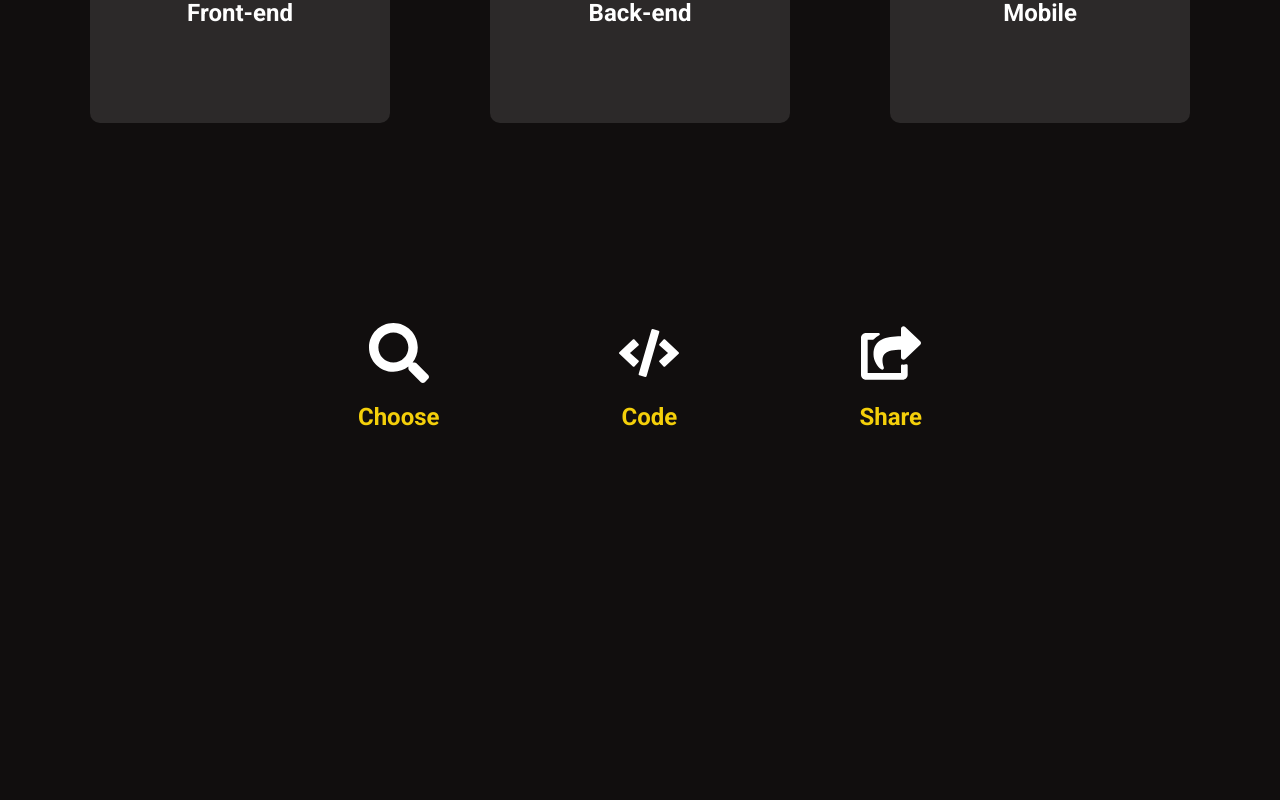
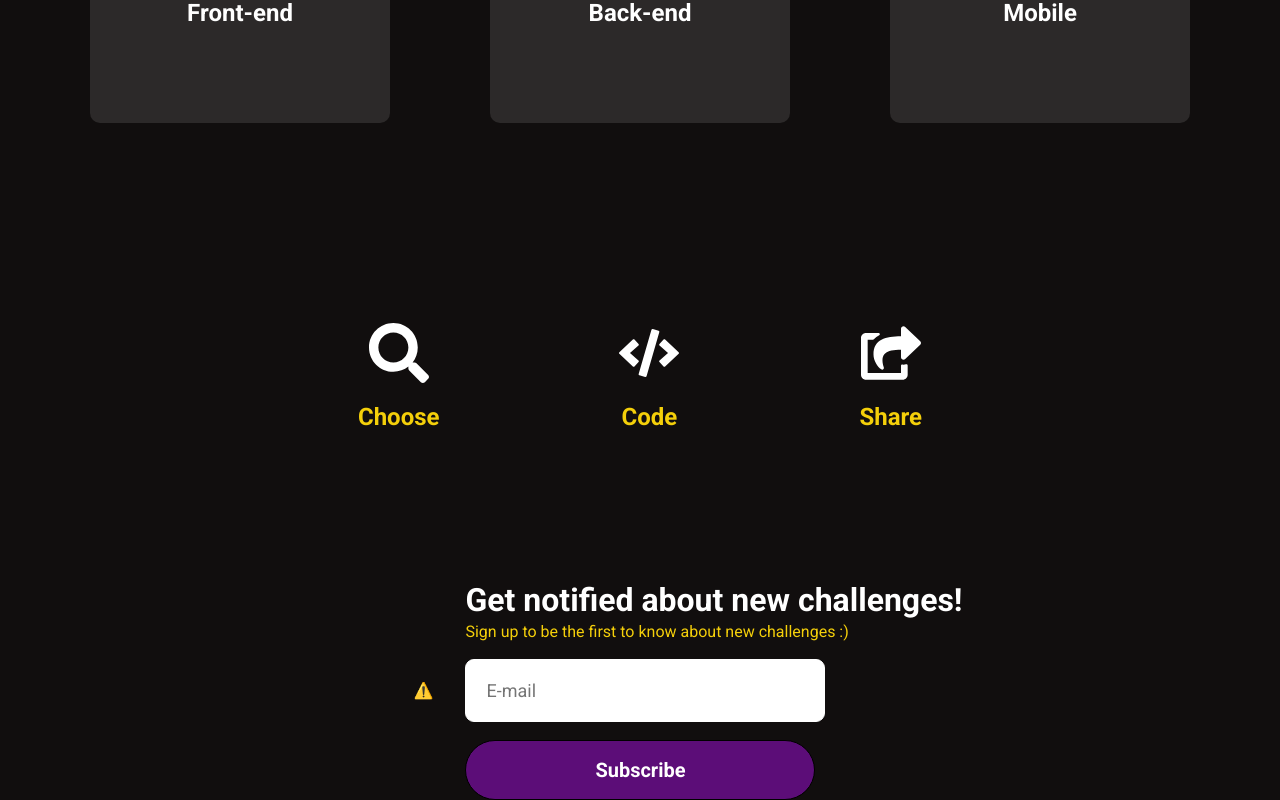
Before and after one commit to Lorenalgm/DevChallenge, a React (Create React App) app in the folder frontend/: page / in a window 1280 px wide. Shown: the part 793-1593 px from the top of the page. Before the commit the page ends 1374 px from the top, so only its background shows below. Built offline with nearby package versions, Linux system fonts and the light colour scheme; no server answers.

Commit message:
Added newsletter form and lottie animation

```diff
--- a/frontend/package.json
+++ b/frontend/package.json
@@ -7,6 +7,7 @@
     "@fortawesome/free-brands-svg-icons": "^5.13.0",
     "@fortawesome/free-solid-svg-icons": "^5.13.0",
     "@fortawesome/react-fontawesome": "^0.1.9",
+    "@lottiefiles/react-lottie-player": "^1.0.2",
     "@testing-library/jest-dom": "^4.2.4",
     "@testing-library/react": "^9.3.2",
     "@testing-library/user-event": "^7.1.2",
@@ -16,7 +17,8 @@
     "react-dom": "^16.13.1",
     "react-loading-skeleton": "^2.0.1",
     "react-router-dom": "^5.2.0",
-    "react-scripts": "3.4.1"
+    "react-scripts": "3.4.1",
+    "styled-components": "^5.1.1"
   },
   "scripts": {
     "start": "react-scripts start",
--- a/frontend/src/pages/Home/index.js
+++ b/frontend/src/pages/Home/index.js
@@ -1,11 +1,31 @@
-import React from 'react';
+import React, { useState } from 'react';
 import { FontAwesomeIcon } from '@fortawesome/react-fontawesome';
 import { faMobileAlt, faLaptopCode, faFileCode, faSearch, faCode, faShareSquare } from '@fortawesome/free-solid-svg-icons'
 import './styles.css';
 import { Link } from 'react-router-dom';
 import Header from '../../components/Header';
+import { Player } from '@lottiefiles/react-lottie-player';
+import api from '../../services/api';
 
 export default function Home() {
+    const [email, setEmail] = useState('');
+
+    async function handleSubscribe(e) {
+        e.preventDefault();
+
+        const data = {
+            email,
+        }
+
+        try{
+            const response = await api.post('newsletter', data);
+
+            alert('Done! You will be the first to know about the new challenges :)')
+        }catch(err){
+            alert('Oops, something went wrong! Can you try again? :c')
+        }
+    }
+
     return (
         <body>
             <Header />
@@ -52,5 +72,30 @@ export default function Home() {
                     <h2>Share</h2>
                 </div>
             </section>
+            <section className="newsletter">
+                <div>
+                    <Player
+                        autoplay={true}
+                        controls={false}
+                        loop={true}
+                        src="https://assets5.lottiefiles.com/private_files/lf30_WdTEui.json"
+                        style={{ height: '300px', width: '300px' }}
+                    >
+                    </Player>
+                </div>
+                <div>
+                    <h1>Get notified about new challenges!</h1>
+                    <p>Sign up to be the first to know about new challenges :)</p>
+                    <form onSubmit={handleSubscribe}>
+                        <input
+                            type="email"
+                            placeholder="E-mail"
+                            value={email}
+                            onChange={e => setEmail(e.target.value)}
+                        />
+                        <button type="submit">Subscribe</button>
+                    </form>
+                </div>
+            </section>
         </body>);
 }
--- a/frontend/src/pages/Home/styles.css
+++ b/frontend/src/pages/Home/styles.css
@@ -130,6 +130,63 @@
         height: 60px;
     }
 
+    .newsletter {
+        display: flex;
+        flex-direction: row;
+        justify-content: center;
+        align-items: center;
+    }
+    .newsletter div {
+        display: flex;
+        flex-direction: column;
+        align-items: left;
+        margin-left: 2em;
+    }
+
+    .newsletter form {
+        display: flex;
+        flex-direction: column;
+    }
+
+    .newsletter h1 {
+        color: #ffff;
+        font-size: 2em;
+        margin-bottom: 0.1em;
+    }
+
+    .newsletter p {
+        color: var(--color-yellow);
+        font-size:1em;
+    }
+
+    .newsletter input {
+        height:3.5em;
+        width: 20em;
+        margin-top: 1em;
+        margin-bottom: 1em;
+        border-radius: .5em;
+        border: 1px solid #ffff;
+        padding: 20px;
+        font-size: 18px;
+    }
+
+    .newsletter button {
+        color: #ffff;
+        background-color: #5C0D78;
+        width: 350px;
+        height: 60px;
+        border: 1px solid #000000;
+        font-weight: bold;
+        font-size: 20px;
+        border-radius: 50px;
+        cursor: pointer;
+        transition: 0.3s;
+    }
+
+    .newsletter button:hover {
+        background-color: #490861;
+    }
+
     /* @media only screen and (max-device-width: 900px) {
         .banner { width:100%; }
         }
```
Also changed, not shown: 1 other file (tests, documents, lock files or other folders). Lines whose indentation alone changed are shown as unchanged.
